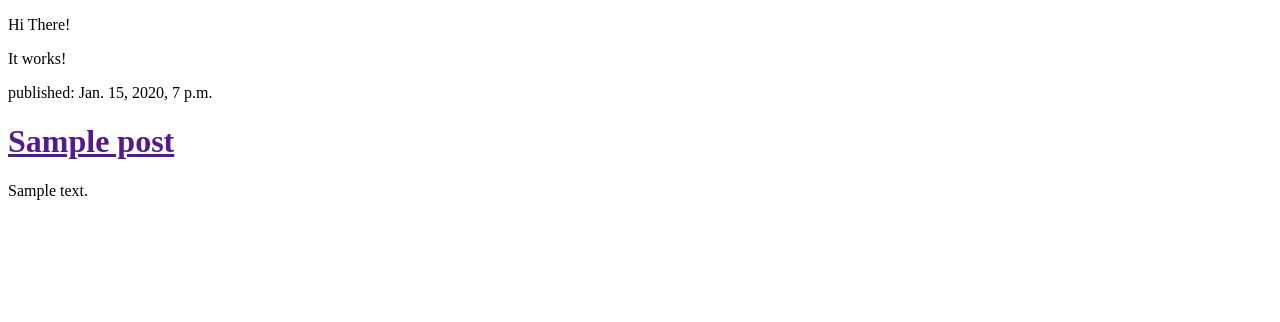
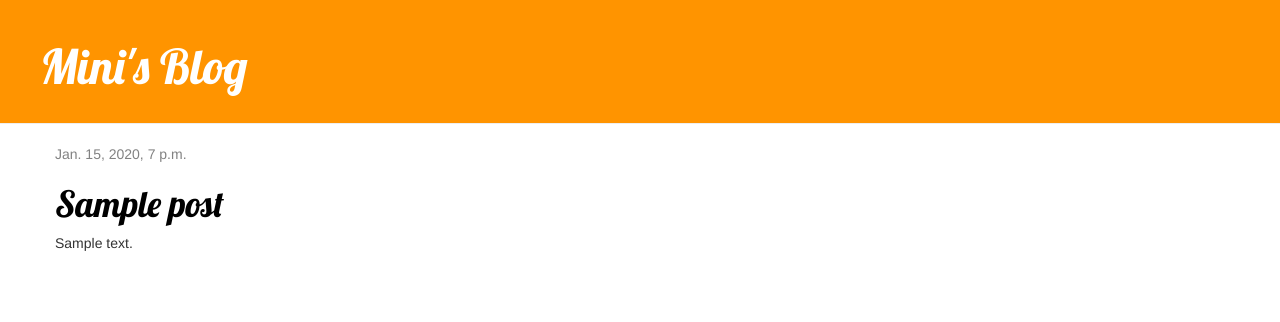
Before and after one commit to smk131314/my-first-blog, a Django app: template blog/templates/blog/post_list.html in a window 1280 px wide. Shown: the top 322 px of the page. Run offline with Django 3.2, Linux system fonts and the light colour scheme; the template is opened without the code that fills it: values that come from a table or form of the project are taken from there, others are empty; tables that the repository leaves empty hold one stand-in row (values such as "Sample post"); some libraries are stand-ins or nearby versions.

Commit message:
Added view and template for detailed blog post as well as CSS for the site.

```diff
--- /dev/null
+++ b/blog/static/css/blog.css
@@ -0,0 +1,47 @@
+
+.page-header {
+    background-color: #ff9400;
+    margin-top: 0;
+    padding: 20px 20px 20px 40px;
+}
+
+.page-header h1, .page-header h1 a, .page-header h1 a:visited, .page-header h1 a:active {
+    color: #ffffff;
+    font-size: 36pt;
+    text-decoration: none;
+}
+
+.content {
+    margin-left: 40px;
+}
+
+h1, h2, h3, h4 {
+    font-family: 'Lobster', cursive;
+}
+
+.date {
+    color: #828282;
+}
+
+.save {
+    float: right;
+}
+
+.post-form textarea, .post-form input {
+    width: 100%;
+}
+
+.top-menu, .top-menu:hover, .top-menu:visited {
+    color: #ffffff;
+    float: right;
+    font-size: 26pt;
+    margin-right: 20px;
+}
+
+.post {
+    margin-bottom: 70px;
+}
+
+.post h1 a, .post h1 a:visited {
+    color: #000000;
+}
--- /dev/null
+++ b/blog/templates/blog/base.html
@@ -0,0 +1,28 @@
+
+<!DOCTYPE html>
+{% load static %}
+<html lang="en">
+<head>
+    <meta charset="UTF-8">
+    <title>Mini's blog</title>
+    <link rel="stylesheet" href="//maxcdn.bootstrapcdn.com/bootstrap/3.2.0/css/bootstrap.min.css">
+    <link rel="stylesheet" href="//maxcdn.bootstrapcdn.com/bootstrap/3.2.0/css/bootstrap-theme.min.css">
+    <link rel="stylesheet" href="{% static 'css/blog.css' %}">
+    <link href="//fonts.googleapis.com/css?family=Lobster&subset=latin,latin-ext" rel="stylesheet" type="text/css">
+</head>
+
+<body>
+    <div class="page-header">
+        <h1><a href="/">Mini's Blog</a></h1>
+    </div>
+    <div class="content container">
+        <div class="row">
+            <div class="col-md-8">
+            {% block content %}
+            {% endblock %}
+            </div>
+        </div>
+    </div>
+</body>
+
+</html>
--- a/blog/templates/blog/post_list.html
+++ b/blog/templates/blog/post_list.html
@@ -1,22 +1,13 @@
-<!DOCTYPE html>
-<html lang="en">
-<head>
-    <meta charset="UTF-8">
-    <title>Mini's blog</title>
-</head>
-<body>
-    <div><p>Hi There!</p>
-    <p>It works!</p></div>
+{% extends 'blog/base.html' %}
 
-
+{% block content %}
     {% for post in posts %}
-        <div>
-            <p>published: {{ post.published_date }}</p>
-            <h1><a href="">{{ post.title }}</a></h1>
+        <div class="post">
+            <div class="date">
+                {{ post.published_date }}
+            </div>
+            <h1><a href="{% url 'post_detail' pk=post.pk %}">{{ post.title }}</a></h1>
             <p>{{ post.text|linebreaksbr }}</p>
         </div>
     {% endfor %}
-
-
-</body>
-</html>
+{% endblock %}
--- a/blog/urls.py
+++ b/blog/urls.py
@@ -3,5 +3,6 @@ from . import views
 
 urlpatterns = [
     path('', views.post_list, name='post_list'),
+    path('post/<int:pk>/', views.post_detail, name='post_detail'),
 
 ]
```
Also changed, not shown: blog/templates/blog/post_detail.html (added, +13 -0 lines), blog/views.py (+6 -1 lines).
